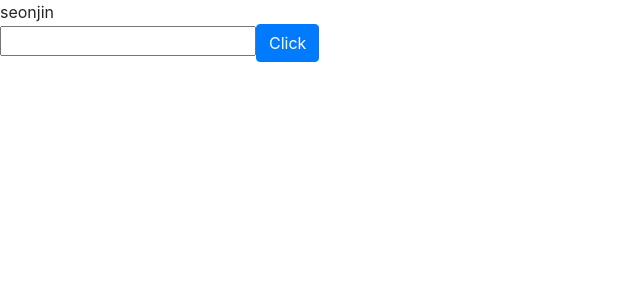
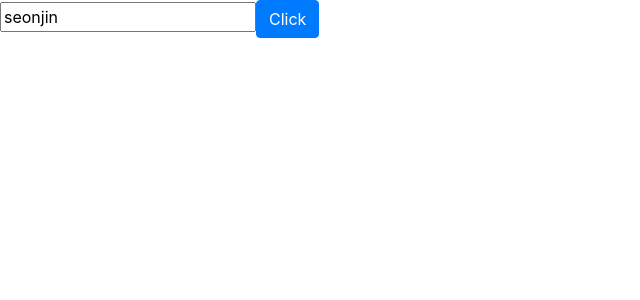
Before and after one commit to jinjinddd/vuejs3, a Vue app: page / in a window 1280 px wide. Shown: the top 300 px of the page, without its empty margins (0-640 px from the left). Built offline with nearby package versions, Linux system fonts and the light colour scheme.

Commit message:
data binding2

```diff
--- a/src/App.vue
+++ b/src/App.vue
@@ -1,38 +1,29 @@
 <template>
-  <div :class="nameClass">
-    {{ name }}
-  </div>
-    <input :type="type" :value="name">
+    <input
+    type="text"
+    v-model="name"
+    >
 
     <button class="btn btn-primary"
-       @click="updatename"
+       @click="onSubmit"
     >
     Click
     </button>
-
 </template>
 
 <script>
 import { ref } from 'vue';
 export default {
   setup() {
-    const name = ref('seonjin')
-    const type = ref('number')
-    const nameClass = ref('')
+    const name = ref('seonjin');
 
-    const updatename = () =>{
-      // console.log('hello world');
-      name.value ='pretty woman';
-      type.value = 'text';
-      nameClass.value = 'name';
-      console.log(name);
+    const onSubmit = () =>{
+        console.log(name.value);
     };
-
      return{
      name,
-     updatename,
-     type,
-     nameClass
+     onSubmit,
+
     };
   }
 }
```
